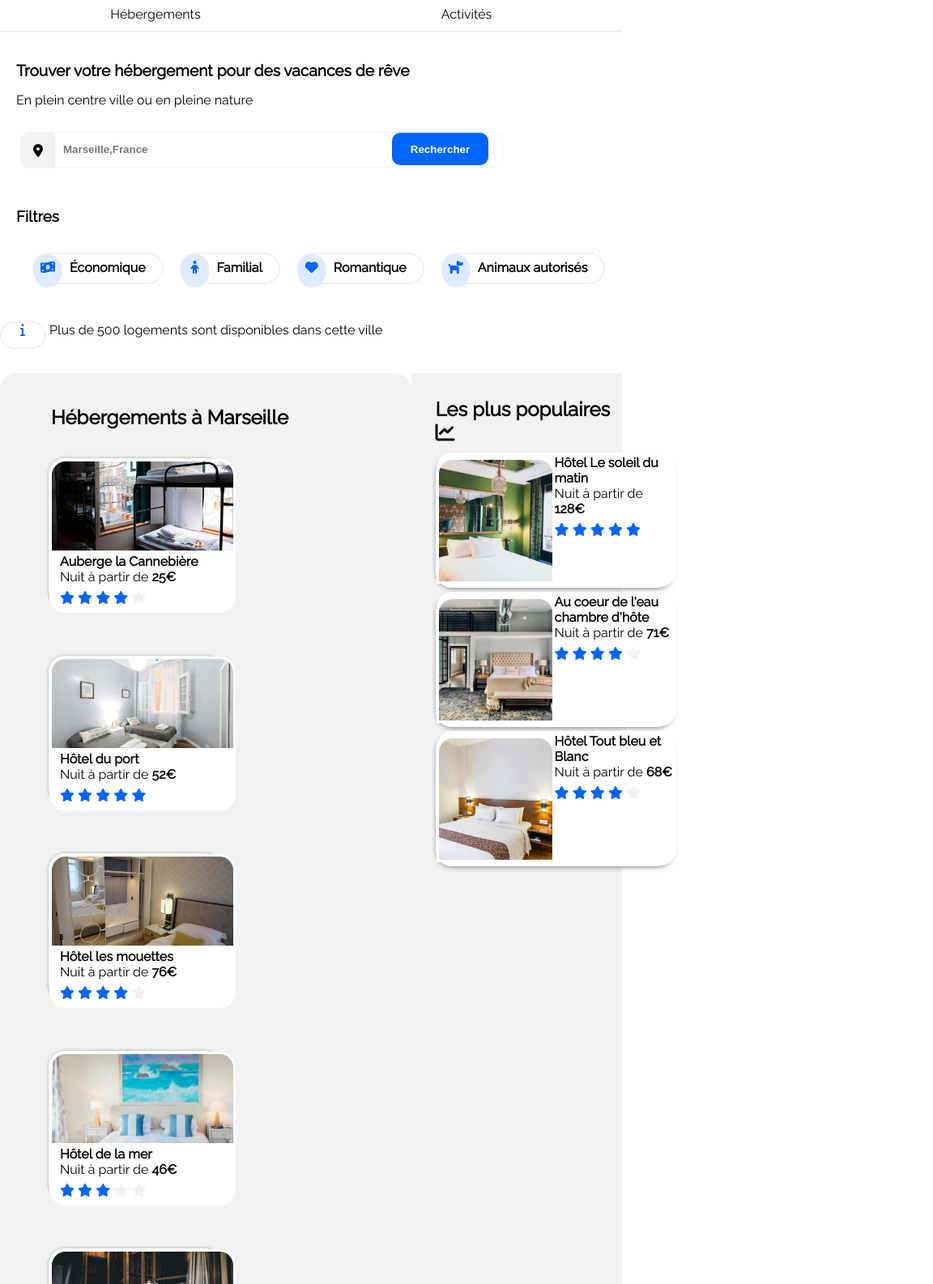
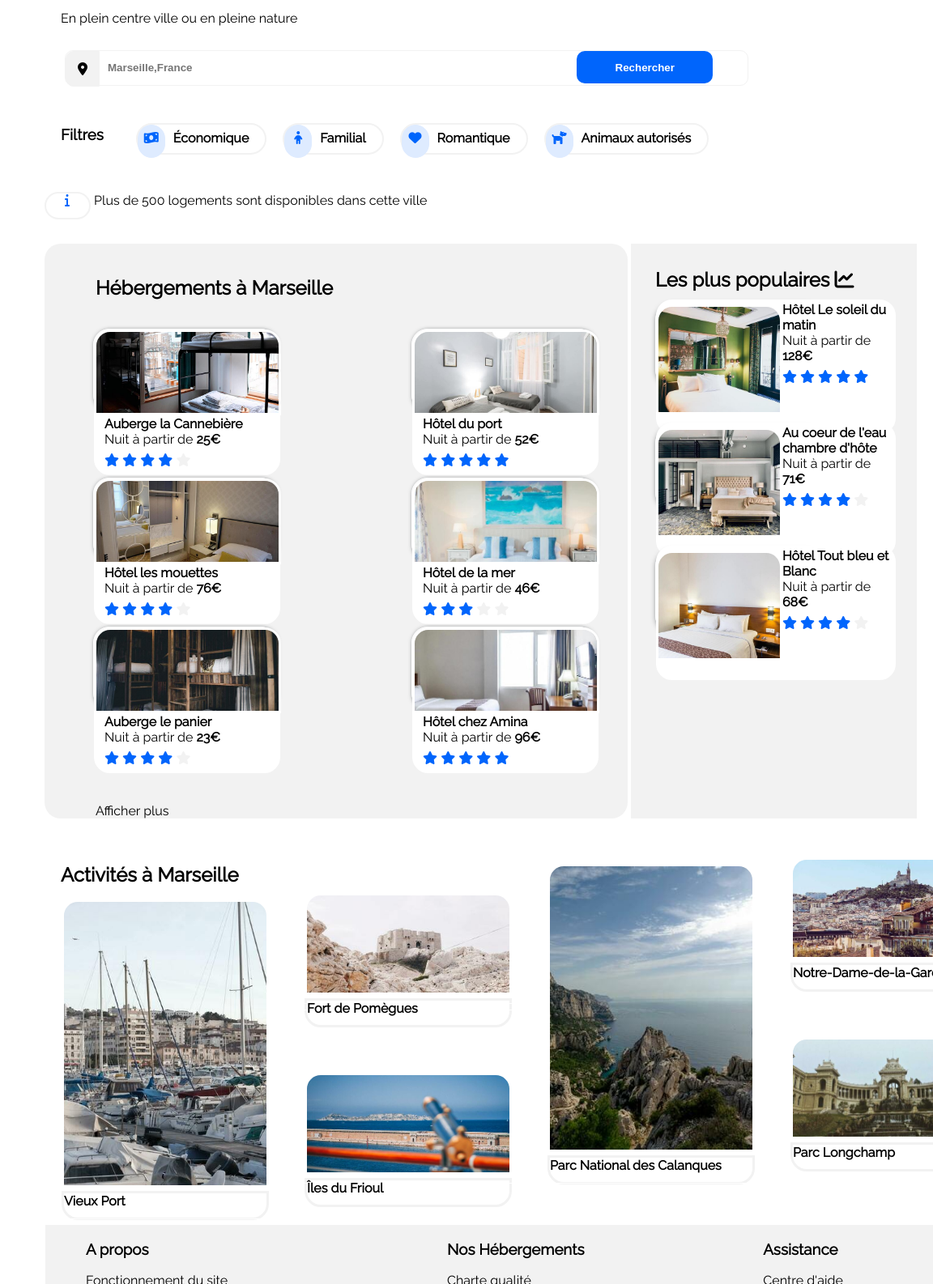
Before and after one commit to damienpetit16/DamienPetit_2_07062021, a plain HTML site: page index.html in a window 768 px wide. Shown: the part 116-1702 px from the top of the page at 81% size, 1152 px wide, since content can reach past the window. Drawn offline with Linux system fonts and the light colour scheme.

Commit message:
Add files via upload

```diff
--- a/style.css
+++ b/style.css
@@ -579,38 +579,6 @@ aside img {
     color: #0065fc;
   }
 
-  /* #ancre {
-    flex-direction: column-reverse;
-    flex-wrap: wrap;
-    width: 100%;
-  }
-  nav {
-    width: 100%;
-  }
-  nav span {
-    position: absolute;
-    top: 50px;
-    right: 20px;
-  }
-  #accommodation,
-  #activities {
-    width: 50%;
-    border-bottom: 3px solid #f2f2f2;
-    padding-bottom: 10px;
-    margin: 0px;
-    padding: 0px;
-    margin-left: 40px;
-  }
-  nav a:hover {
-    padding-top: 60px;
-    padding-bottom: 0px;
-  }
-  #accommodation,
-  #activities:hover {
-    padding-top: 37px;
-    border-color: #0065fc;*/
-  /*color: #0065fc;*/
-
   /* bloc recherche*/
   .slogan {
     margin-left: 20px;
@@ -662,8 +630,14 @@ aside img {
     flex-direction: column;
     background-color: white;
     width: 100%;
+  }
+  .hebergements h2 {
     margin: 0px;
-    padding: 0px;
+    margin-bottom: 15px;
+  }
+  .hebergements figure {
+    margin: 0px;
+    margin-bottom: 10px;
   }
   #photo_cannebiere,
   #photo_hduport,
@@ -672,6 +646,11 @@ aside img {
   #photo_lepanier,
   #photo_hamina {
     width: 300px;
+  }
+  .viewmore {
+    margin-left: 0px;
+    padding-top: 15px;
+    margin-right: 80px;
   }
   /* bloc plus populaires*/
   #pluspopulaires {
@@ -691,9 +670,18 @@ aside img {
     width: 100%;
   }
   /*bloc activité*/
-  .activitesmarseilles {
+  .activitesmarseille {
+    padding-top: 55px;
+  }
+  .activitesmarseille h2 {
     margin: 0px;
-    padding: 0px;
+    margin-bottom: 15px;
+    margin-left: 20px;
+  }
+  .activitesmarseille figure {
+    margin: 0px;
+    margin-bottom: 10px;
+    margin-left: 20px;
   }
   #photo_vieuxport,
   #photo_fortpomegues,
@@ -744,71 +732,22 @@ aside img {
   }
 }
 /* responsive version tablette*/
-@media all and (max-width: 1024px) {
+@media all and (min-width: 768px) and (max-width: 1024px) {
   body {
     width: auto;
     margin: 0px;
     padding: 0px;
     box-sizing: border-box;
+    margin-left: 50px;
   }
   #bloc_page {
-    margin: 0px;
-    padding: 0px;
+    margin-right: 5px;
+    padding-left: 5px;
+    width: 150%;
   }
   /* entête*/
-
   header {
-    display: flex;
-    flex-direction: column;
-    margin: 0px;
-    padding: 0px;
-  }
-  #logo {
-    margin-top: 20px;
-  }
-  #logo img {
-    margin-left: 20px;
-  }
-  #ancres {
-    flex-direction: column-reverse;
-    flex-wrap: wrap;
-    width: 100%;
-  }
-
-  nav {
-    width: 100%;
-  }
-
-  nav ul {
-    width: 100%;
-    padding: 0px;
-  }
-
-  nav li {
-    width: 50%;
-    border-bottom: 3px solid #f2f2f2;
-    padding-bottom: 10px;
-    margin: 0px;
-    text-align: center;
-  }
-
-  nav span {
-    position: absolute;
-    top: 40px;
-    right: 20px;
-  }
-
-  nav a:hover {
-    padding-top: 37px;
-  }
-
-  nav li a:hover {
-    border-top: none;
-  }
-
-  nav li:hover {
-    border-color: #0065fc;
-    color: #0065fc;
+    width: 150%;
   }
   /* bloc recherche*/
   .slogan {
@@ -852,6 +791,7 @@ aside img {
   .main {
     margin: 0;
     width: 100%;
+    /*flex-direction: column-reverse;*/
   }
   #hebergements {
     background-color: #f2f2f2;
@@ -869,11 +809,6 @@ aside img {
     object-fit: cover;
   }
 
-  #titre_hebergements,
-  #suite {
-    margin-bottom: 20px;
-  }
-
   #hebergements a {
     text-decoration: none;
     color: black;
@@ -888,18 +823,18 @@ aside img {
     flex-wrap: wrap;
     justify-content: space-between;
     padding-right: 10px;
+    width: 100%;
   }
 
   #encarts figure {
-    width: 210px;
-    height: 180px;
+    width: 225px;
+    height: 100px;
     border: 1px solid white;
-    border-radius: 20px;
     box-shadow: 1px 1px 5px #7a7d7f; /*ou 0 4px 30px rgba(0 0 0 0.05)*/
   }
 
   .carte {
-    margin-bottom: 30px;
+    margin-bottom: 50px;
   }
   #photo_cannebiere,
   #photo_hduport,
@@ -907,13 +842,19 @@ aside img {
   #photo_hdelamer,
   #photo_lepanier,
   #photo_hamina {
-    width: 224px;
-    height: 110px;
+    width: 225px;
+    height: 100px;
     border: 3px solid white;
-    border-radius: 20px 20px 0 0;
+  }
+  .viewmore {
+    margin-right: 50px;
+    margin-top: 50px;
   }
   /* bloc plus populaires*/
-
+  #pluspopulaires {
+    flex-direction: column;
+    width: 100%;
+  }
   #pluspopulaires h2 {
     margin: 0px;
     margin-bottom: 15px;
@@ -924,53 +865,72 @@ aside img {
   }
   .hostingpopular {
     border-radius: 0px;
-    width: 30%;
+  }
+  #photo_hsoleilmatin,
+  #photo_aucoeurleau,
+  #photo_htoutbleublanc {
+    width: 150px;
+    height: 130px;
+    border: 3px solid white;
+  }
+  #encarts2 figure {
+    width: 200px;
+    height: 100px;
+    border: 1px solid white;
+    border-radius: 20px;
+    box-shadow: 1px 1px 6px #7a7d7f;
+    margin-bottom: 50px;
+  }
+  aside img {
+    object-fit: cover;
+    float: left;
+    left: 100px;
+  }
+  #fig7 {
+    margin-bottom: 50px;
   }
   /*bloc activité*/
-  #photo_activites {
-    padding-left: -50px;
-    width: 80%;
+
+  .activitesmarseille {
+    padding-top: 55px;
+    width: 100%;
+  }
+  .activitesmarseille h2 {
+    margin: 0px;
+    margin-bottom: 15px;
+    margin-left: 20px;
   }
   .activitesmarseille figure {
-    width: 226px;
-    height: 180px;
-    border: 1px solid white;
+    margin: 0px;
+    margin-bottom: 10px;
+    margin-left: 20px;
   }
-  .activitesmarseille a {
-    text-decoration: none;
-    color: black;
-  }
-  .activitesmarseille h2 {
-    margin-left: 50px;
-  }
-  #photo_activites img {
-    object-fit: cover;
-    border: 3px solid white;
-    border-radius: 20px 20px 0 0;
+  #photo_activites {
+    width: 100%;
   }
   /*tailles images*/
   #photo_vieuxport {
-    width: 225px;
-    height: 325px;
+    width: 250px;
+    height: 350px;
   }
   #photo_fortpomegues,
   #photo_parclongchamp {
-    width: 175px;
-    height: 75px;
+    width: 250px;
+    height: 120px;
   }
   #photo_ilesfrioul,
   #photo_notredamegarde {
-    width: 175px;
-    height: 75px;
+    width: 250px;
+    height: 120px;
   }
   #photo_parccalanques {
-    width: 225px;
-    height: 325px;
+    width: 250px;
+    height: 350px;
   }
 
   #description1,
   #description4 {
-    width: 225px;
+    width: 250px;
     height: 30px;
     border: 3px solid #f2f2f2;
     border-radius: 0 0 20px 20px;
@@ -979,69 +939,39 @@ aside img {
   }
   #description2,
   #description3,
+  #description5,
   #description6 {
-    width: 175px;
+    width: 250px;
     height: 30px;
     border: 3px solid #f2f2f2;
     border-radius: 0 0 20px 20px;
     color: black;
     background-color: white;
   }
-  #description5 {
-    width: 175px;
-    height: 45px;
-    border: 3px solid #f2f2f2;
-    border-radius: 0 0 20px 20px;
-    color: black;
-    background-color: white;
-  }
+
   #figure2 {
-    padding-left: 275px;
+    padding-left: 300px;
     margin-top: -200px;
   }
   #figure3 {
-    padding-left: 275px;
-    margin-top: 70px;
+    padding-left: 300px;
+    margin-top: 40px;
   }
   #figure4 {
-    padding-left: 485px;
+    padding-left: 600px;
     margin-top: -450px;
   }
   #figure5 {
-    padding-left: 760px;
+    padding-left: 900px;
     margin-top: -200px;
   }
   #figure6 {
-    padding-left: 760px;
-    margin-top: 70px;
+    padding-left: 900px;
+    margin-top: 40px;
   }
   /*footer*/
   .renseignement {
-    width: 1500px;
-    height: 150px;
-    border: 1px solid white;
-    margin-top: 50px;
-    background-color: #f2f2f2;
-    margin-bottom: 10px;
-  }
-  .pied_de_page ul {
-    list-style-type: none;
-    margin: 0;
-    padding: 0;
-  }
-  .pied_de_page a {
-    text-decoration: none;
-    color: black;
-  }
-  .pied_de_page {
-    display: flex;
-    justify-content: space-between;
-    margin-right: 500px;
-    margin-left: 50px;
-  }
-  /*footer*/
-  .renseignement {
-    width: 1500px;
+    /*width: 1500px;*/
     height: 150px;
     border: 1px solid white;
     margin-top: 50px;
```
Also changed, not shown: index.html (+2 -12 lines).
